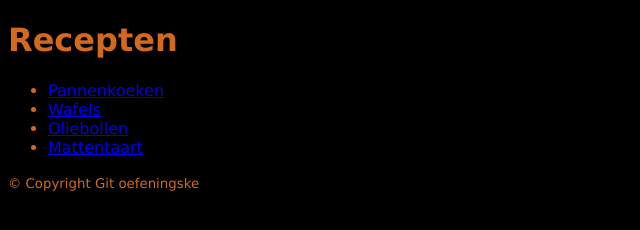
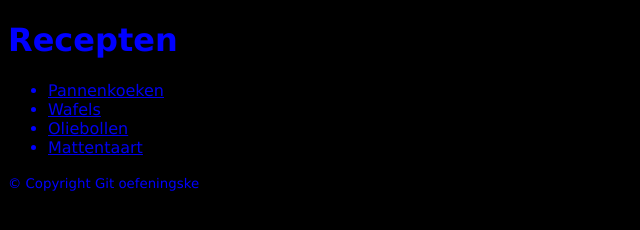
Before and after one commit to HansiePansie/gerechten, a plain HTML site: page index.html in a window 1280 px wide. Shown: the whole page, without its empty margins (0-640 px from the left). Drawn offline with Linux system fonts and the light colour scheme.

```diff
--- a/default.css
+++ b/default.css
@@ -1,5 +1,5 @@
 body {
 	font-family: verdana;
 	background-color: Black;
-	color: chocolate;
+	color: blue;
 }
```
